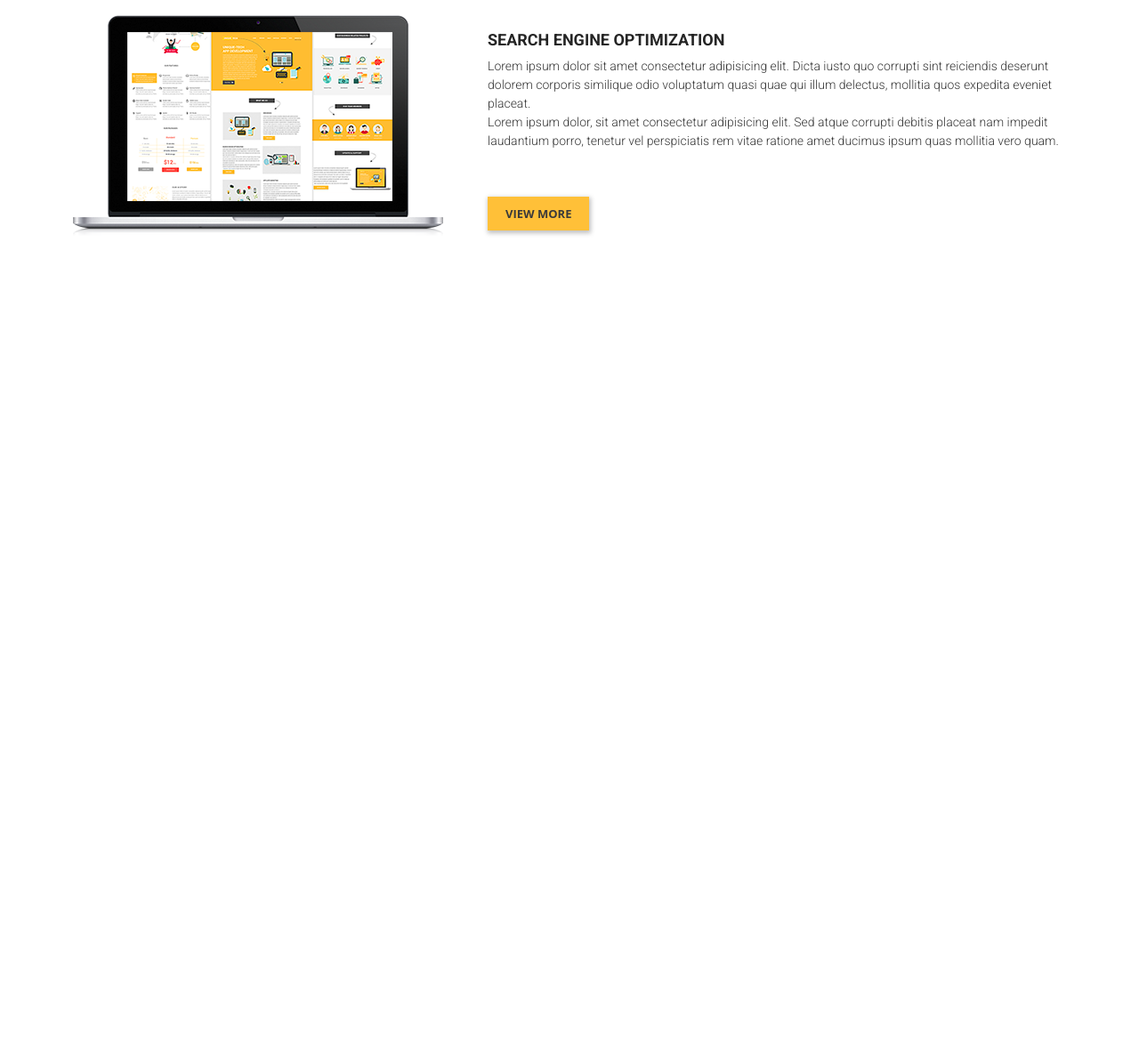
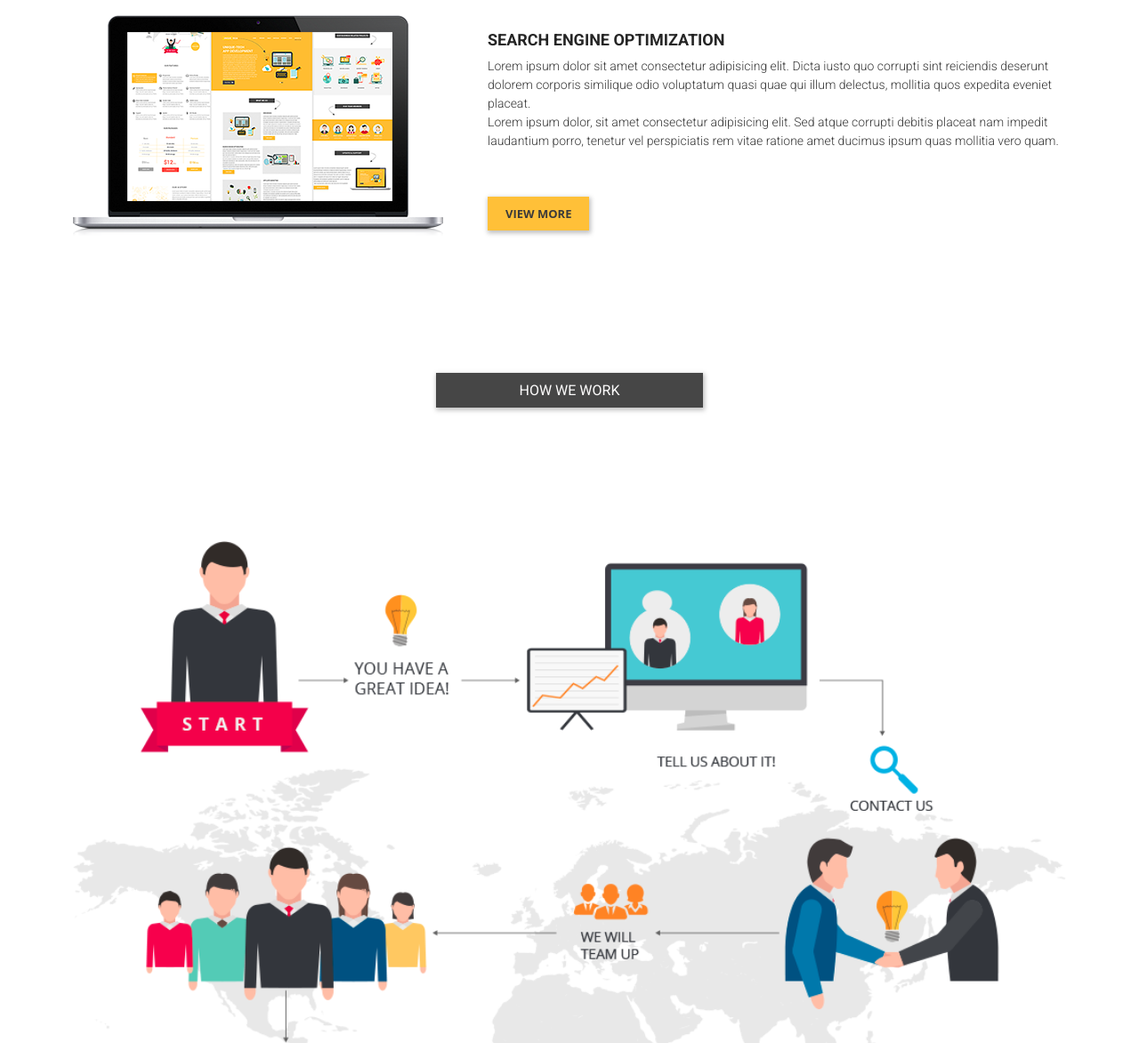
Before and after one commit to ayadi1/unique-tech-landing-page-html-css-js, a plain HTML site: page index.html in a window 1280 px wide. Shown: the part 1415-2587 px from the top of the page at 89% size. Before the commit the page ends 1684 px from the top, so only its background shows below. Drawn offline with nearby package versions, Linux system fonts and the light colour scheme.

Commit message:
add how to work section

```diff
--- a/assets/css/main.css
+++ b/assets/css/main.css
@@ -94,3 +94,25 @@ header .content .image img {
   padding: 10px 20px;
 }
 /* what section end */
+/* how to work section style start */
+
+#work {
+  margin-top: 150px;
+}
+#work h2 {
+  box-shadow: 1px 2px 5px 1px rgba(0, 0, 0, 0.25);
+  background-color: #464646;
+  color: #fdfcfc;
+  font-size: 16px;
+  font-weight: 400;
+  padding: 10px 20px;
+  text-align: center;
+  width: 300px;
+  margin: 0 auto;
+  margin-bottom: 150px;
+}
+#work .image img {
+  width: 100%;
+}
+
+/* how to work section style end */
--- a/index.html
+++ b/index.html
@@ -144,7 +144,14 @@
     </section>
     <!-- what to do section end -->
     <!-- how to work section start -->
-    <section id="work"></section>
+    <section id="work">
+      <div class="container">
+        <h2>HOW WE WORK</h2>
+        <div class="image">
+          <img src="./assets/images/HOW_WE_WORK.png" alt="" />
+        </div>
+      </div>
+    </section>
     <!-- how to work section end -->
     <!-- our features section start -->
     <section id="features"></section>
```
Also changed, not shown: assets/images/HOW_WE_WORK.png (added).
